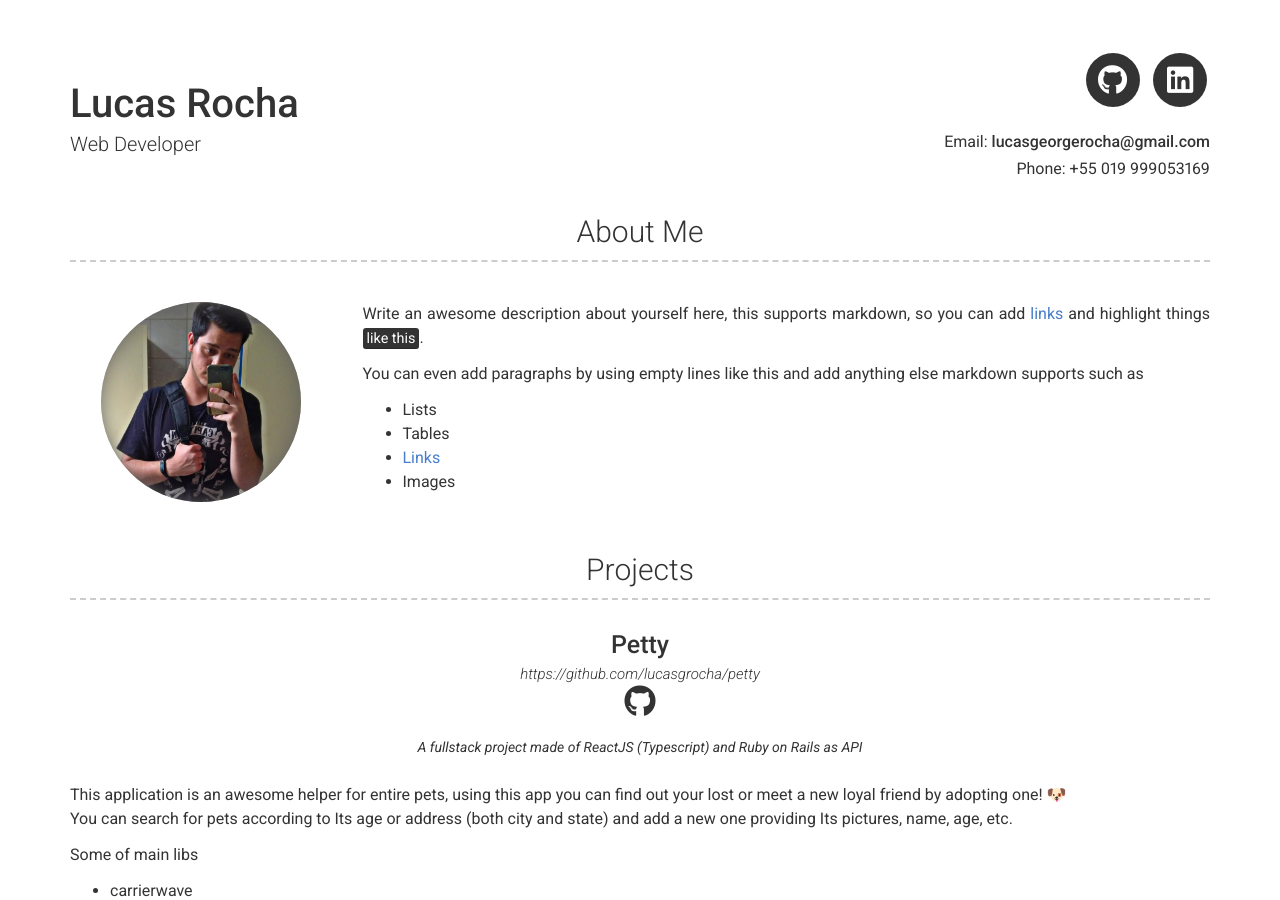
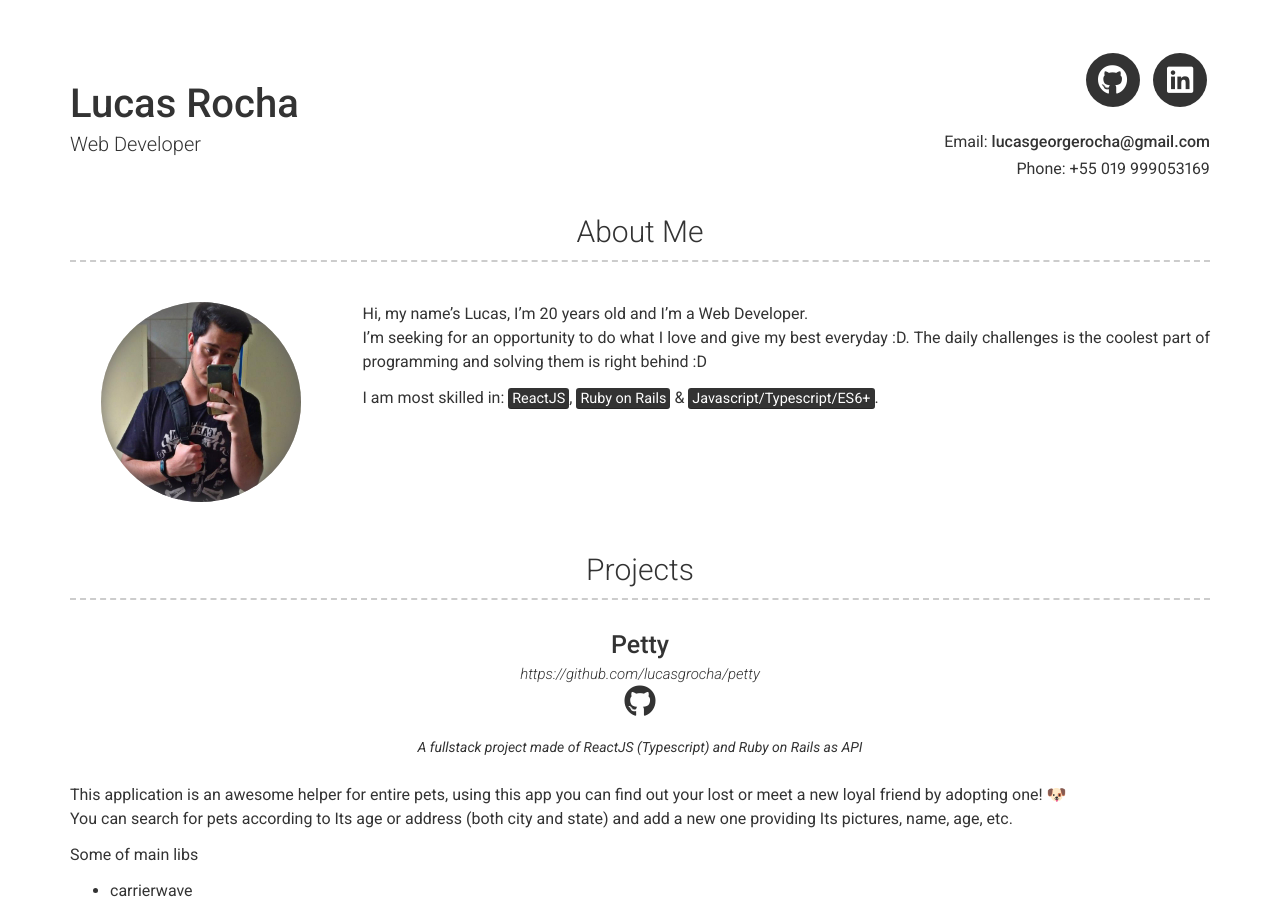
Before and after one commit to lucasgrocha/lucasgrocha.github.io, a Jekyll site: the page built from index.md, in a window 1280 px wide and 900 px high. Built offline with Jekyll 4.4.1, drawn with Linux system fonts in a browser that asks for light colours; nearby versions of some CDN libraries.

Commit message:
add data

```diff
--- a/_config.yml
+++ b/_config.yml
@@ -45,13 +45,10 @@ linkedin_username: lucas-g-rocha
 # about_title: About Me (Use this to override about section title)
 about_profile_image: images/profile.jpeg
 about_content: | # this will include new lines to allow paragraphs
-  Write an awesome description about yourself here, this supports markdown, so you can add [links](http://foobar.com) and highlight things <mark>like this</mark>.
+  Hi, my name's Lucas, I'm 20 years old and I'm a Web Developer.<br />
+  I'm seeking for an opportunity to do what I love and give my best everyday :D. The daily challenges is the coolest part of programming and solving them is right behind :D<br />
 
-  You can even add paragraphs by using empty lines like this and add anything else markdown supports such as
-    - Lists
-    - Tables
-    - <a href="google.com">Links</a>
-    - Images
+  I am most skilled in: <mark>ReactJS</mark>, <mark>Ruby on Rails</mark> & <mark>Javascript/Typescript/ES6+</mark>.
 
 # Projects Section
 # projects_title: Projects #(Use this to override about projects section title)
```
Also changed, not shown: 1 other file.
